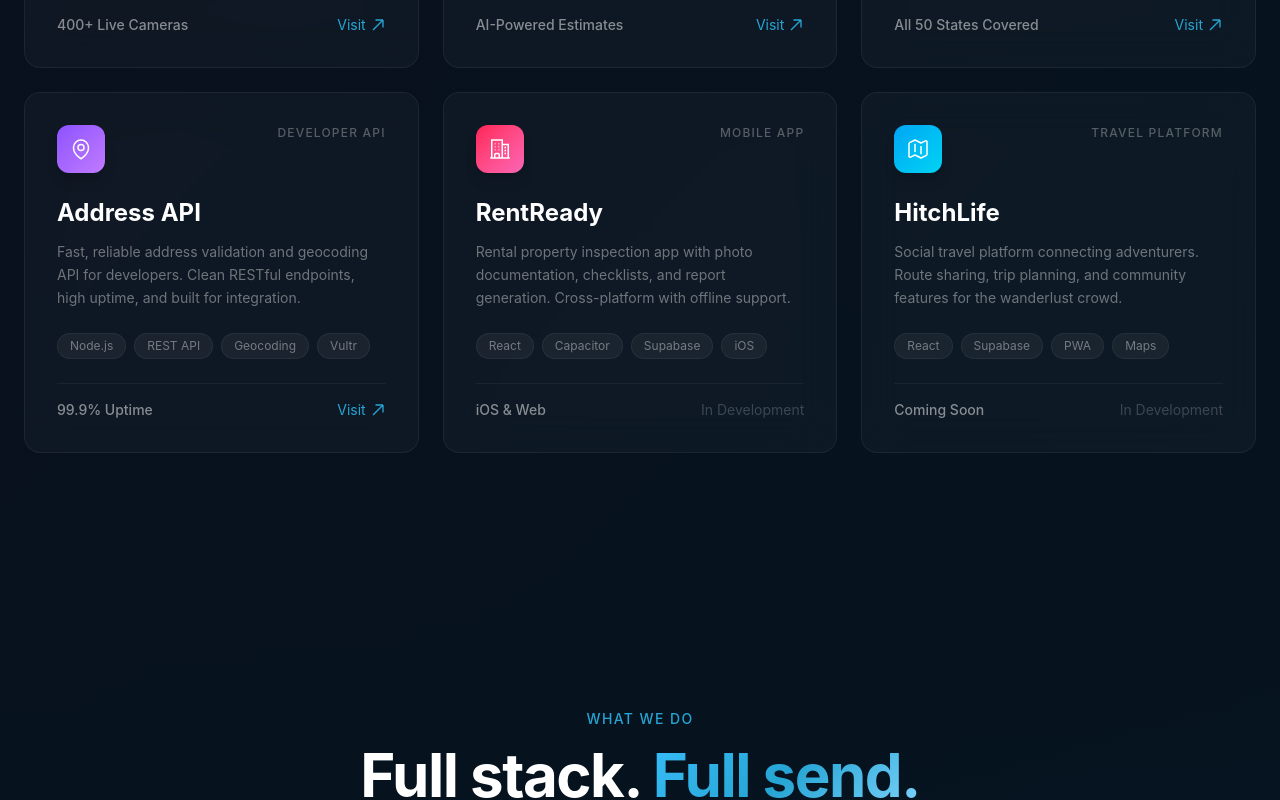
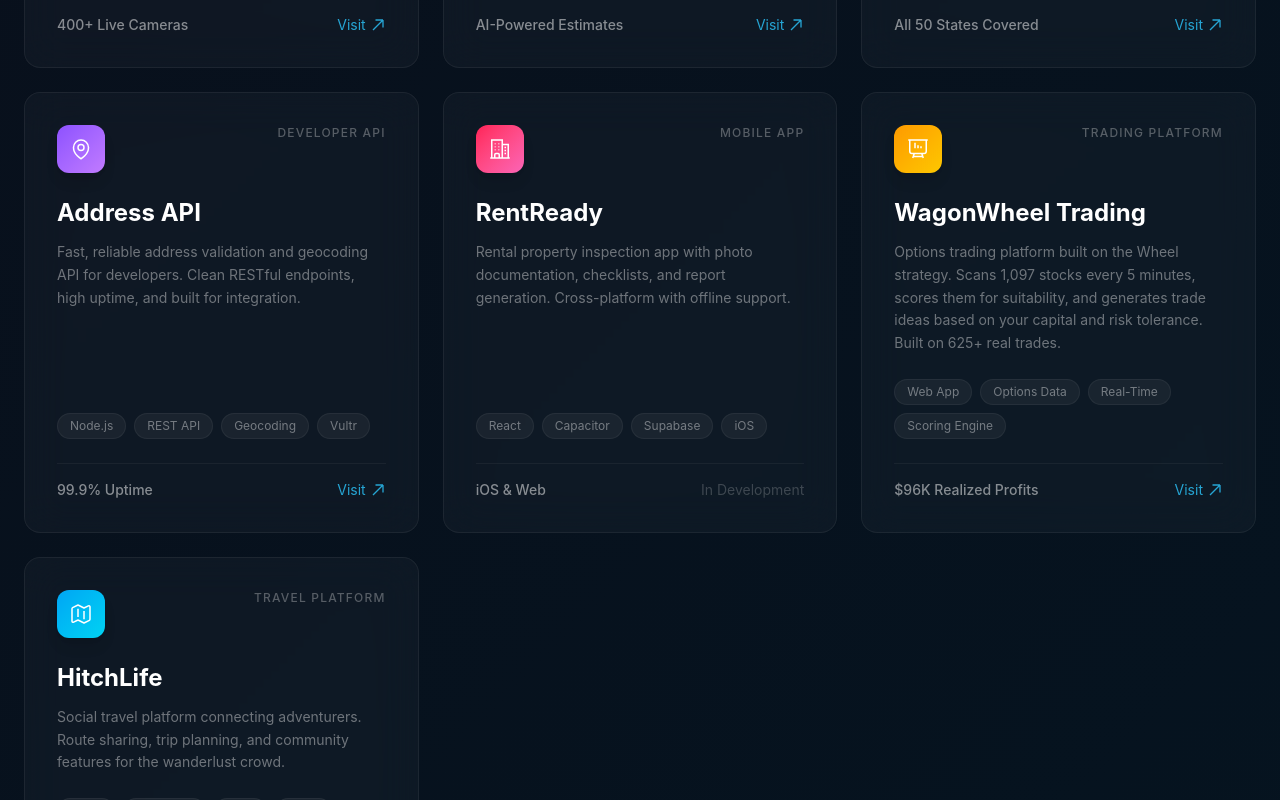
Before and after one commit to portofcams/bluewave-projects, a Next.js app: page / in a window 1280 px wide. Shown: the part 1500-2300 px from the top of the page. Built offline with nearby package versions, Linux system fonts and the light colour scheme.

Commit message:
Add WagonWheel Trading to portfolio section

```diff
--- a/src/components/Portfolio.tsx
+++ b/src/components/Portfolio.tsx
@@ -77,6 +77,21 @@ const projects = [
     icon: (
       <svg viewBox="0 0 24 24" className="w-6 h-6" fill="none" stroke="currentColor" strokeWidth="1.5">
         <path d="M2.25 21h19.5m-18-18v18m10.5-18v18m6-13.5V21M6.75 6.75h.75m-.75 3h.75m-.75 3h.75m3-6h.75m-.75 3h.75m-.75 3h.75M6.75 21v-3.375c0-.621.504-1.125 1.125-1.125h2.25c.621 0 1.125.504 1.125 1.125V21M3 3h12m-.75 4.5H21m-3.75 3h.008v.008h-.008v-.008zm0 3h.008v.008h-.008v-.008zm0 3h.008v.008h-.008v-.008z" />
+      </svg>
+    ),
+  },
+  {
+    name: "WagonWheel Trading",
+    tag: "Trading Platform",
+    description:
+      "Options trading platform built on the Wheel strategy. Scans 1,097 stocks every 5 minutes, scores them for suitability, and generates trade ideas based on your capital and risk tolerance. Built on 625+ real trades.",
+    tech: ["Web App", "Options Data", "Real-Time", "Scoring Engine"],
+    color: "from-amber-500 to-yellow-400",
+    link: "https://wagonwheeltrading.com",
+    stat: "$96K Realized Profits",
+    icon: (
+      <svg viewBox="0 0 24 24" className="w-6 h-6" fill="none" stroke="currentColor" strokeWidth="1.5">
+        <path d="M3.75 3v11.25A2.25 2.25 0 006 16.5h2.25M3.75 3h-1.5m1.5 0h16.5m0 0h1.5m-1.5 0v11.25A2.25 2.25 0 0118 16.5h-2.25m-7.5 0h7.5m-7.5 0l-1 3m8.5-3l1 3m0 0l.5 1.5m-.5-1.5h-9.5m0 0l-.5 1.5M9 11.25v-5.5m3 5.5V8.25m3 3v-2" />
       </svg>
     ),
   },
```
